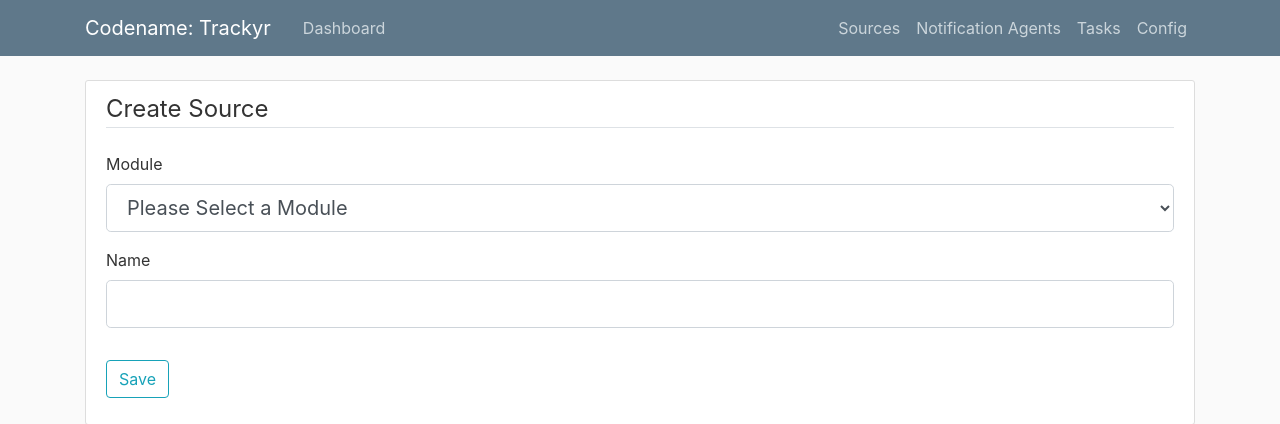
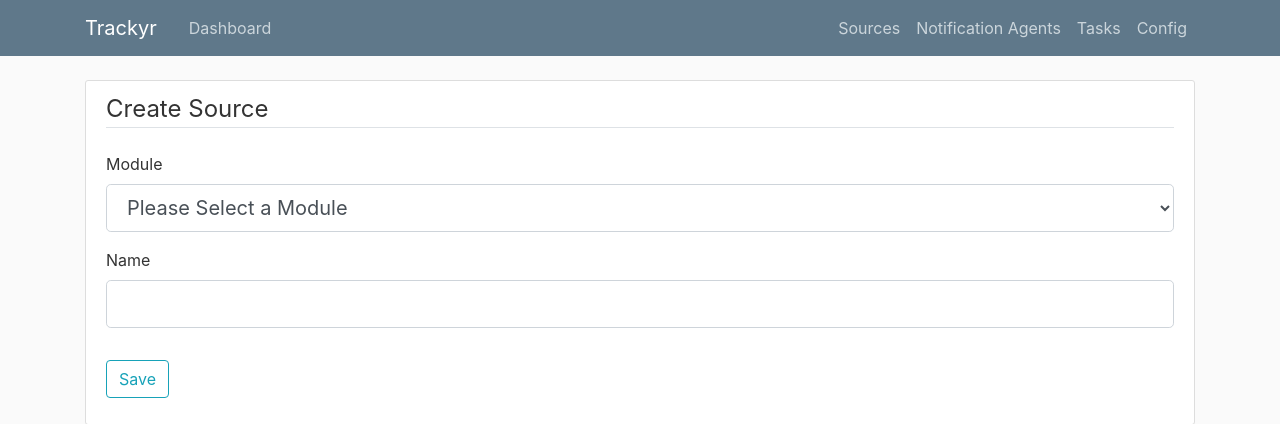
Before and after one commit to Trackyr/Trackyr, a Flask app: page /sources/create in a window 1280 px wide. Shown: the top 424 px of the page. Run offline with Flask 2, Linux system fonts and the light colour scheme; parts of the project's set-up code (start-up, migrations or seed data) failed here and were passed over; some libraries are stand-ins or nearby versions.

Commit message:
Change name of app to "Trackyr" in main layout file

```diff
--- a/src/trackyr/templates/layout.html
+++ b/src/trackyr/templates/layout.html
@@ -22,7 +22,7 @@
         <header class="site-header">
             <nav class="navbar navbar-expand-md navbar-dark bg-steel fixed-top">
                 <div class="container">
-                    <a class="navbar-brand mr-4" href="/">Codename: Trackyr</a>
+                    <a class="navbar-brand mr-4" href="/">Trackyr</a>
                     <button class="navbar-toggler" type="button" data-toggle="collapse" data-target="#navbarToggle" aria-controls="navbarToggle" aria-expanded="false" aria-label="Toggle navigation">
                         <span class="navbar-toggler-icon"></span>
                     </button>
```
